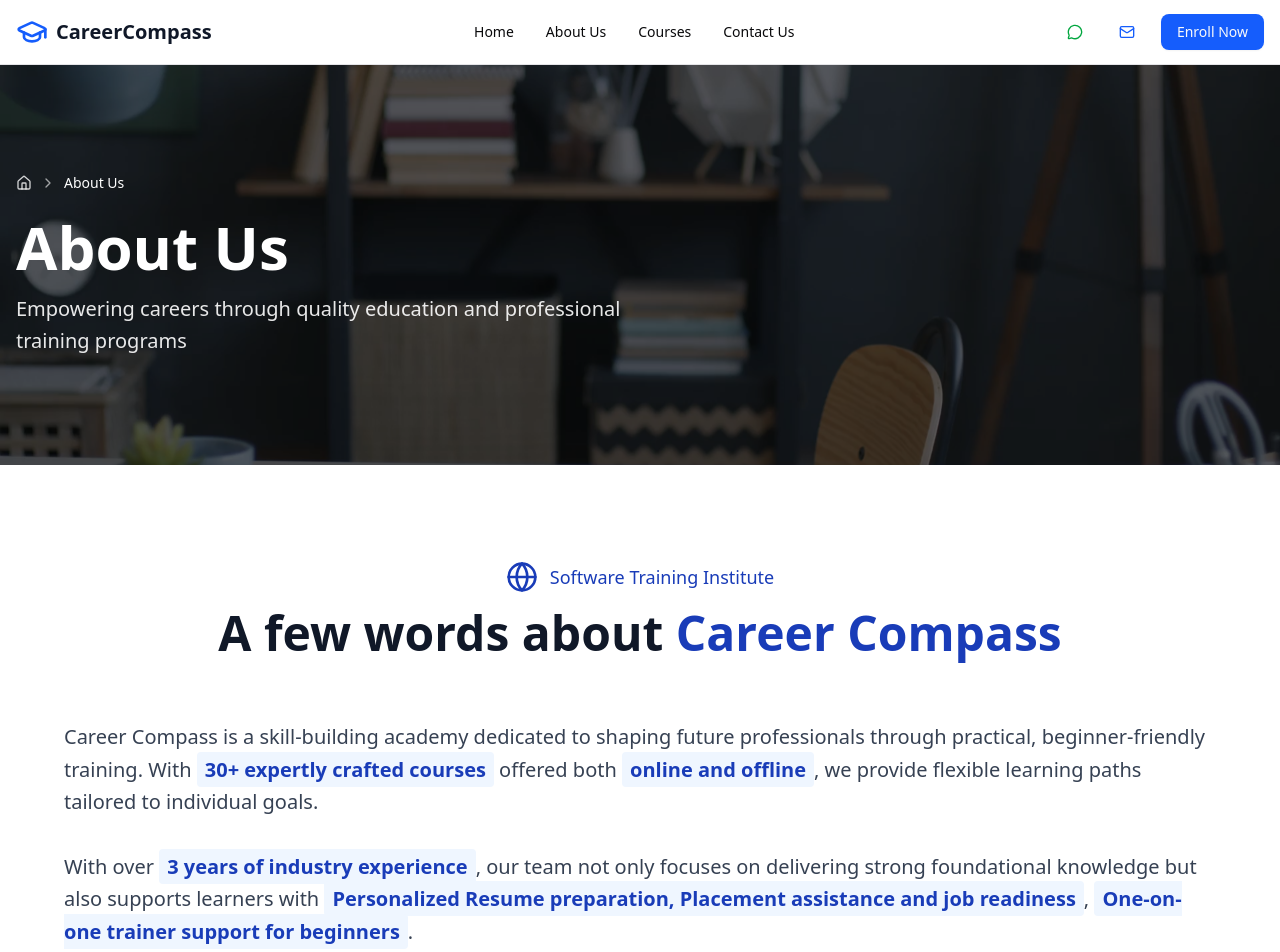
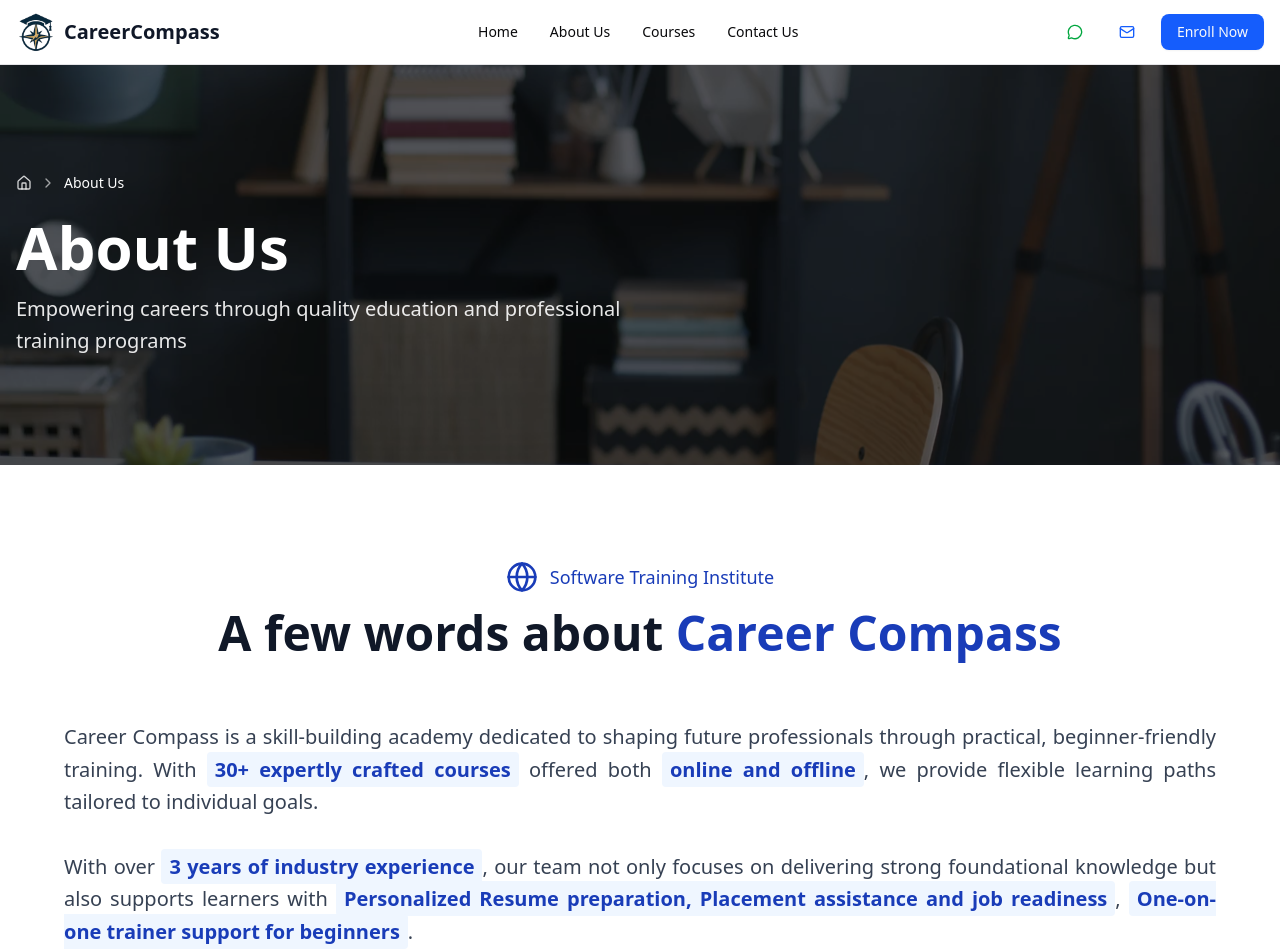
Before and after one commit to Sangarananthan/carrer-compass, a Next.js app: page /about in a window 1280 px wide. Shown: the top 952 px of the page. Built offline with nearby package versions, Linux system fonts and the light colour scheme.

Commit message:
Logo added header

```diff
--- a/src/components/about-content.jsx
+++ b/src/components/about-content.jsx
@@ -5,7 +5,7 @@ export default function AboutContent() {
     <section className="py-16 lg:py-24">
       <div className="container mx-auto px-4">
         <div className="max-w-6xl mx-auto">
-          <div className="text-center mb-16">
+          <div className="text-center mb-[0rem] md:mb-16">
             <div className="flex items-center justify-center mb-4">
               <Globe className="h-8 w-8 text-blue-800 mr-3" />
               <span className="text-blue-800 font-medium text-lg">
@@ -18,7 +18,7 @@ export default function AboutContent() {
             </h2>
           </div>
 
-          <div className="prose prose-lg max-w-none">
+          <div className="prose prose-lg max-w-none text-justify">
             <p className="text-xl leading-relaxed text-gray-700 mb-8">
               Career Compass is a skill-building academy dedicated to shaping
               future professionals through practical, beginner-friendly
--- a/src/components/header.jsx
+++ b/src/components/header.jsx
@@ -5,6 +5,7 @@ import { Button } from "@/components/ui/button";
 import { Sheet, SheetContent, SheetTrigger } from "@/components/ui/sheet";
 import { Menu, MessageCircle, Mail, GraduationCap } from "lucide-react";
 import EnrollmentModal from "./enrollment-modal.jsx";
+import Image from "next/image.js";
 
 export default function Header() {
   const [isMobile, setIsMobile] = useState(false);
@@ -75,7 +76,13 @@ export default function Header() {
     <header className="sticky top-0 z-50 w-full border-b bg-white/95 backdrop-blur supports-[backdrop-filter]:bg-white/60">
       <div className="container mx-auto px-4 h-16 flex items-center justify-between">
         <Link href="/" className="flex items-center space-x-2">
-          <GraduationCap className="h-8 w-8 text-blue-600" />
+          <Image
+            src="/images/logo.png"
+            alt="Career Compass Logo"
+            width={40}
+            height={40}
+            className="rounded-full"
+          />
           <span className="text-xl font-bold text-gray-900">CareerCompass</span>
         </Link>
 
```
Also changed, not shown: public/images/logo.png (added).
